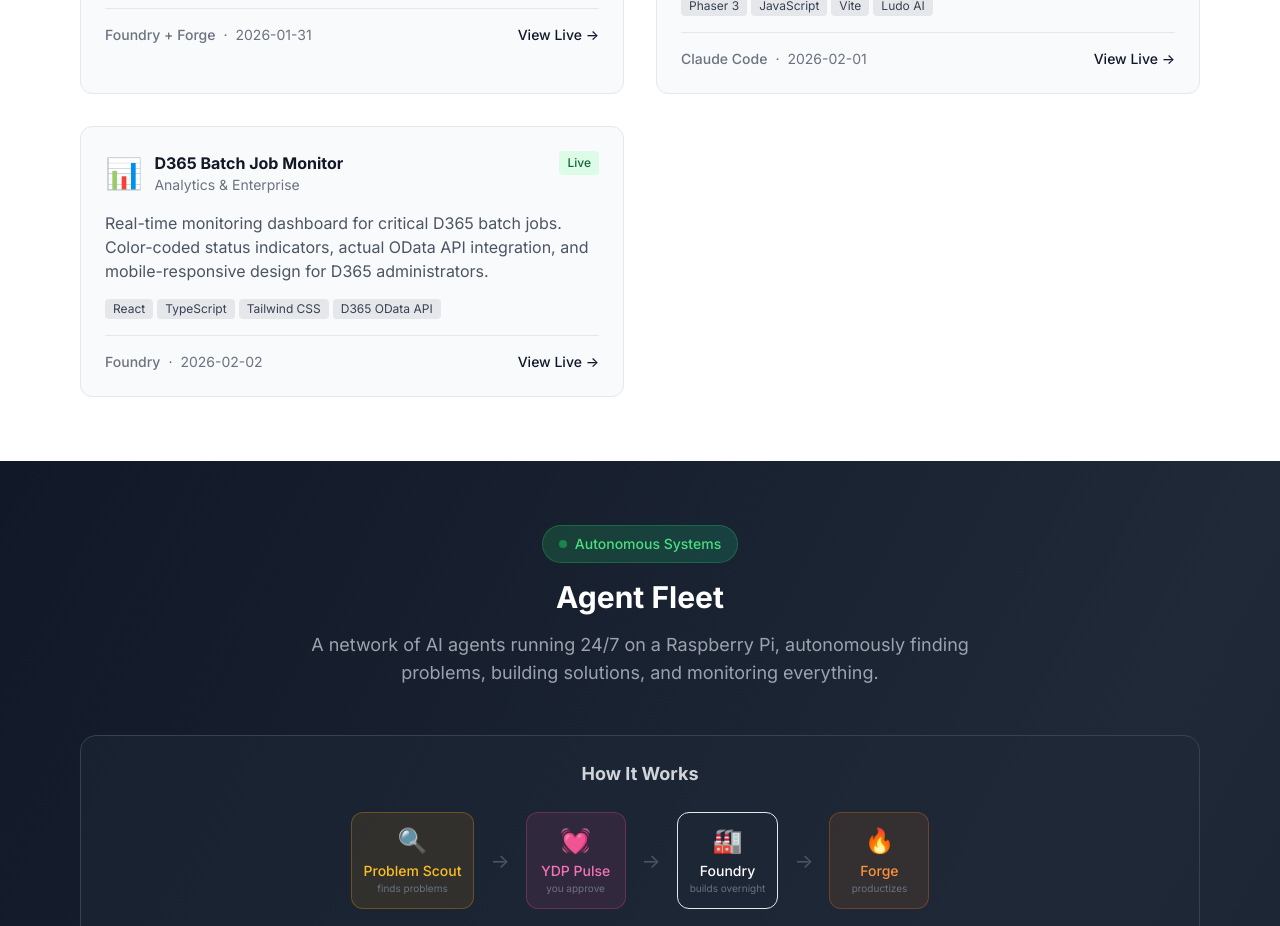
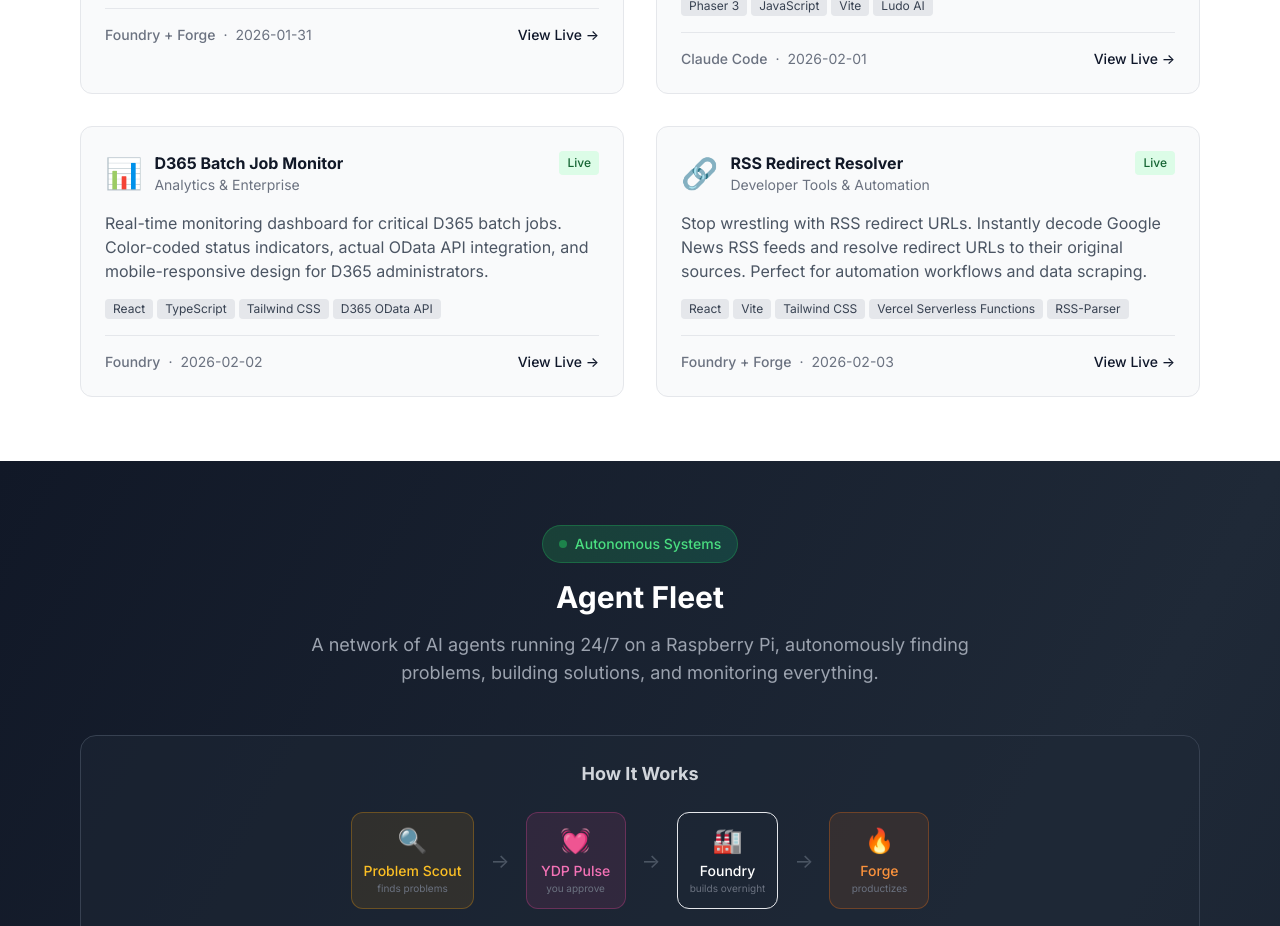
Before and after one commit to YDP-Chris/ydp-portfolio, a React (Vite) app: page / in a window 1280 px wide. Shown: the part 2900-3826 px from the top of the page. Built offline with nearby package versions, Linux system fonts and the light colour scheme; no server answers; the HTML template or start-up script is replaced by a standard one.

Commit message:
Add RSS Redirect Resolver - Foundry + Forge productization
- RSS redirect URL resolver for automation workflows
- Productized by Forge with brand identity and GTM strategy
- Built by Foundry on 2026-02-03
- Category: Developer Tools & Automation

```diff
--- a/src/data/projects.js
+++ b/src/data/projects.js
@@ -153,6 +153,18 @@
     builtBy: 'Foundry',
     builtOn: '2026-02-02',
     image: '📊'
+  },
+  {
+    id: 'rss-redirect-resolver',
+    title: 'RSS Redirect Resolver',
+    description: 'Stop wrestling with RSS redirect URLs. Instantly decode Google News RSS feeds and resolve redirect URLs to their original sources. Perfect for automation workflows and data scraping.',
+    category: 'Developer Tools & Automation',
+    techStack: ['React', 'Vite', 'Tailwind CSS', 'Vercel Serverless Functions', 'RSS-Parser'],
+    status: 'Live',
+    url: 'https://code-ydp.vercel.app',
+    builtBy: 'Foundry + Forge',
+    builtOn: '2026-02-03',
+    image: '🔗'
   }
 ];
 
@@ -292,7 +304,8 @@
   'ydp-portfolio': { monitoredBy: ['devops-monitor'], builtBy: 'foundry', productizedBy: 'forge', status: 'healthy' },
   'data-roi-calculator': { monitoredBy: ['devops-monitor'], builtBy: 'foundry', productizedBy: 'forge', status: 'healthy' },
   'ccw': { monitoredBy: ['devops-monitor'], builtBy: 'claude-code', status: 'healthy' },
-  'd365-batch-monitor': { monitoredBy: ['devops-monitor'], builtBy: 'foundry', status: 'healthy' }
+  'd365-batch-monitor': { monitoredBy: ['devops-monitor'], builtBy: 'foundry', status: 'healthy' },
+  'rss-redirect-resolver': { monitoredBy: ['devops-monitor'], builtBy: 'foundry', productizedBy: 'forge', status: 'healthy' }
 };
 
 export const companyInfo = {
```
